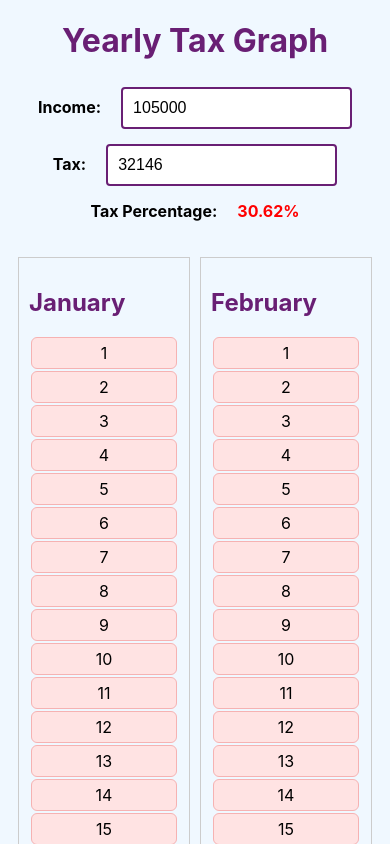
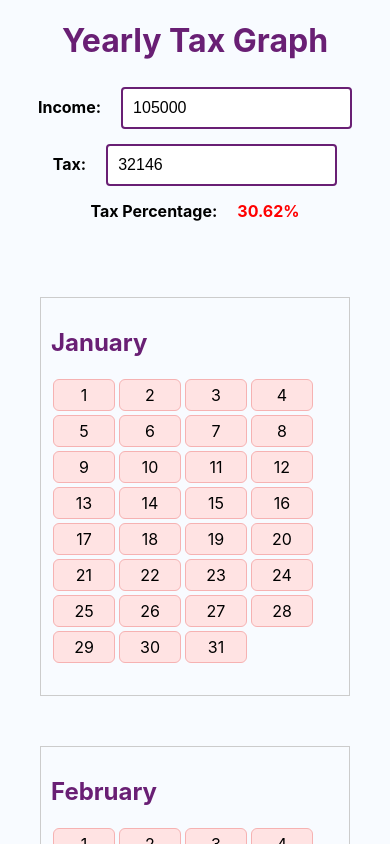
Before and after one commit to ranahtsham/YearlyTaxGraph, a React (Create React App) app: page / in a window 390 px wide. Shown: the top 844 px of the page. Built offline with nearby package versions, Linux system fonts and the light colour scheme.

Commit message:
week view

```diff
--- a/src/components/CustomCalendar.css
+++ b/src/components/CustomCalendar.css
@@ -3,12 +3,23 @@
     flex-wrap: wrap;
     gap: 10px;
     justify-content: center;
+    margin: 20px;
 }
 
 .month {
     border: 1px solid #ccc;
     padding: 10px;
-    width: 150px;
+    max-width: 1050px;
+    margin: 20px;
+
+}
+
+.week{
+    display: flex;
+    flex-wrap: wrap;
+    flex-direction: row;
+
+    margin-bottom: 20px;
 }
 
 .day {
@@ -18,7 +29,22 @@
     border: 1px solid #ddd;
     text-align: center;
     border-radius: 6px;
+    min-width: 150px;
+
 }
+
+@media (max-width: 900px) {
+    .day{
+        min-width: 100px;
+    }
+}
+
+@media (max-width: 600px) {
+    .day{
+        min-width: 50px;
+    }
+}
+
 
 .day.highlight {
     background-color: rgb(255, 227, 227);
--- a/src/components/CustomCalendar.tsx
+++ b/src/components/CustomCalendar.tsx
@@ -43,6 +43,7 @@ const CustomCalendar: React.FC<CustomCalendarProps> = ({year, percentage}) => {
             {months.map((month, monthIndex) => (
                 <div key={monthIndex} className="month">
                     <h2 style={{ color: "#691f74" }}>{month}</h2>
+                    <div className="week">
                         {daysArray
                             .filter(dayObj => dayObj.month === month)
                             .map((dayObj, dayIndex) => (
@@ -51,6 +52,7 @@ const CustomCalendar: React.FC<CustomCalendarProps> = ({year, percentage}) => {
                                 </div>
                             ))}
                     </div>
+                </div>
             ))}
         </div>
     );
--- a/src/index.css
+++ b/src/index.css
@@ -5,7 +5,7 @@ body {
     sans-serif;
     -webkit-font-smoothing: antialiased;
     -moz-osx-font-smoothing: grayscale;
-    background-color: #f0f8ff;
+    background-color: #f8fbff;
 }
 
 code {
```
Lines whose indentation alone changed are shown as unchanged.
